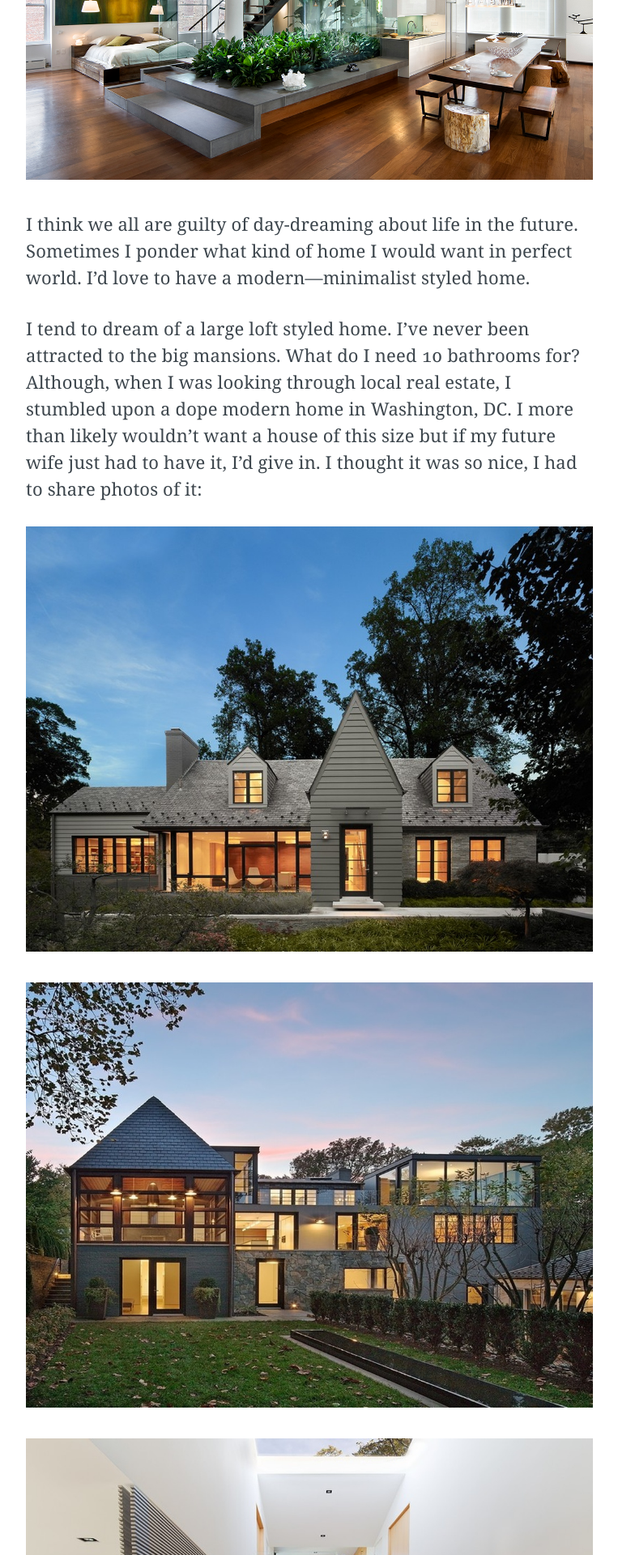
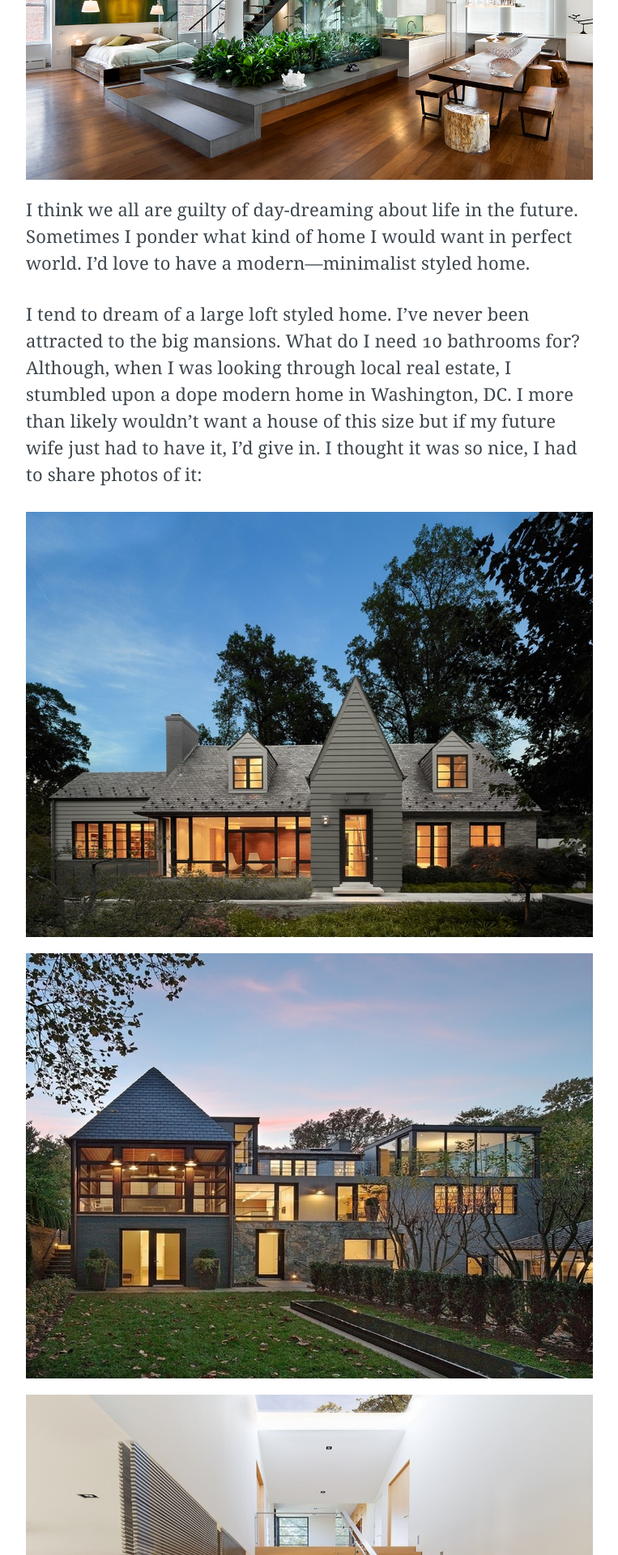
Before and after one commit to last-dev/jdl.io, a Jekyll site: the page built from _posts/2015-03-22-future-home.md, in a window 1280 px wide. Shown: the part 570-2490 px from the top of the page at 81% size, without its empty margins (258-1021 px from the left). Built offline with Jekyll 4.4.1, drawn with Linux system fonts in a browser that asks for light colours; nearby versions of some CDN libraries.

Commit message:
Reduced img margins

```diff
--- a/css/index.css
+++ b/css/index.css
@@ -69,7 +69,8 @@ img {
 }
 
 .img {
-	margin-bottom: 30px;
+	display: block;
+	margin: 0 auto 20px auto;
 }
 
 /**********************************
```
